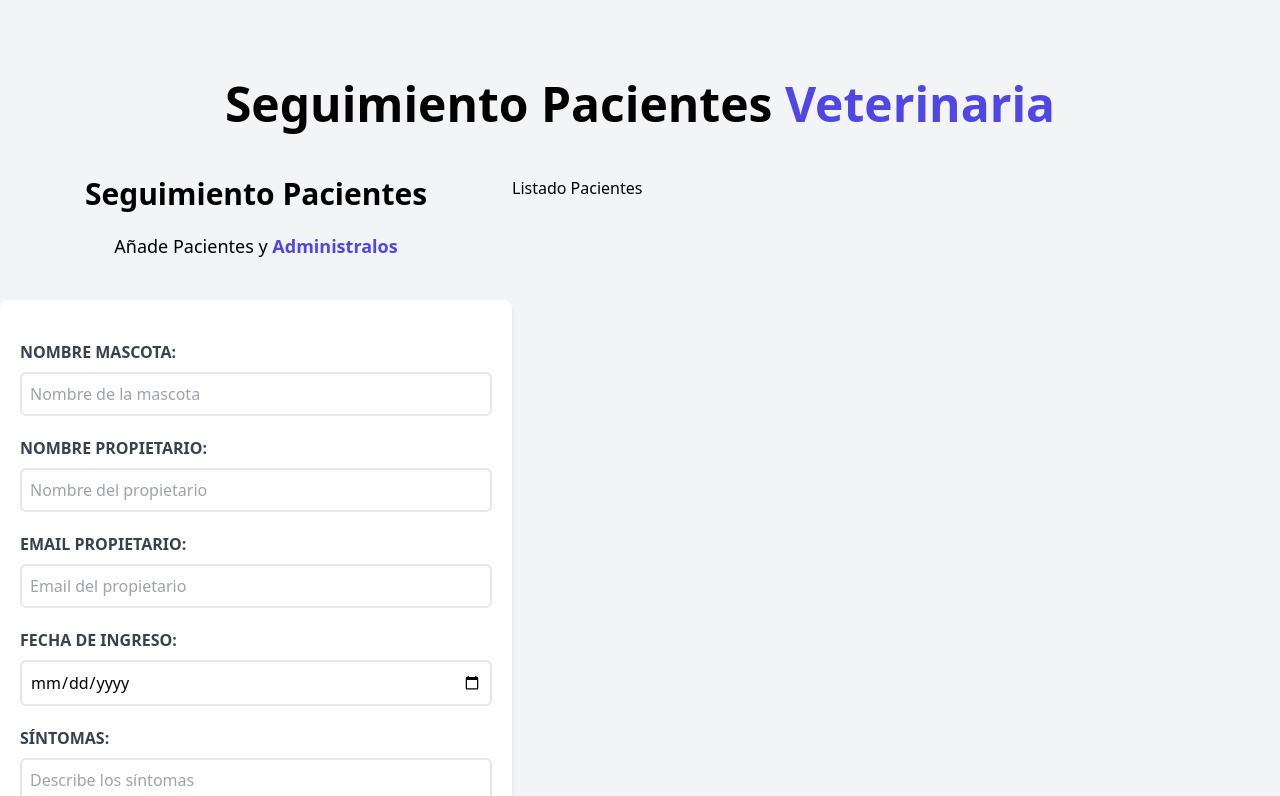
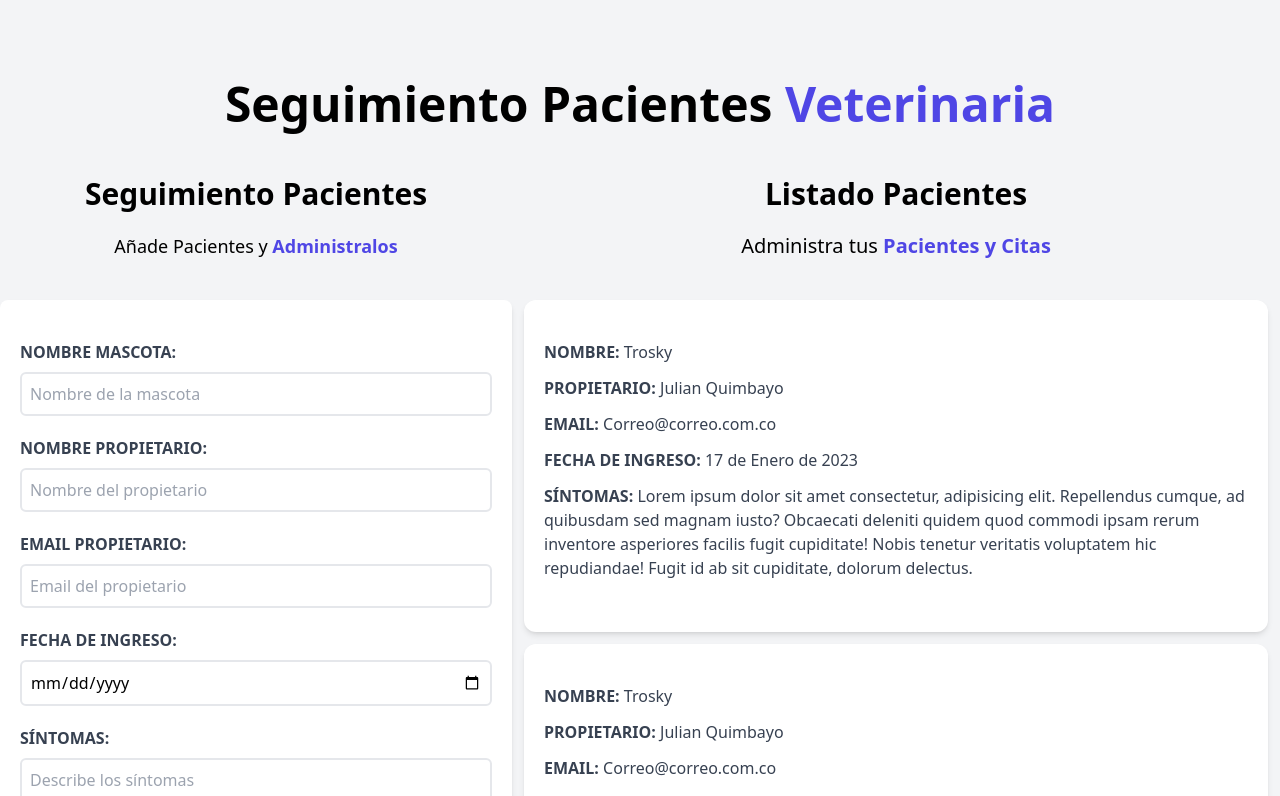
Before and after one commit to jaquimbayoc7/React, a React (Vite) app: page / in a window 1280 px wide. Shown: the top 796 px of the page. Built offline with nearby package versions, Linux system fonts and the light colour scheme.

Commit message:
finalizado frontend

```diff
--- a/src/components/ListadoPacientes.jsx
+++ b/src/components/ListadoPacientes.jsx
@@ -1,7 +1,17 @@
+import Pacientes from "./Pacientes"
+
 function ListadoPacientes() {
   return (
-    <div className="w-1/2 lg:w-3/5">
-        <h2>Listado Pacientes</h2>
+    <div className="md:w-1/2 lg:w-3/5 md:h-screen overflow-y-scroll">
+        <h2 className="font-black text-3xl text-center">Listado Pacientes</h2>
+        <p className=" text-xl mt-5 mb-10 text-center ">
+          Administra tus {' '}
+          <span className="text-indigo-600 font-bold">Pacientes y Citas</span>
+        </p>
+        <Pacientes />
+        <Pacientes />
+        <Pacientes />
+        <Pacientes />
     </div>
 
   )
--- /dev/null
+++ b/src/components/Pacientes.jsx
@@ -0,0 +1,19 @@
+
+const Pacientes = () => {
+  return (
+    <div className="m-3 bg-white shadow-md px-5 py-10 rounded-xl">
+          <p className="font-bold mb-3 text-gray-700 uppercase">Nombre:{' '}<span className="font-normal normal-case">Trosky</span></p>
+
+          <p className="font-bold mb-3 text-gray-700 uppercase">Propietario:{' '}<span className="font-normal normal-case">Julian Quimbayo</span></p>
+
+          <p className="font-bold mb-3 text-gray-700 uppercase">Email:{' '}<span className="font-normal normal-case">Correo@correo.com.co</span></p>
+
+          <p className="font-bold mb-3 text-gray-700 uppercase">Fecha de Ingreso:{' '}<span className="font-normal normal-case">17 de Enero de 2023</span></p>
+
+          <p className="font-bold mb-3 text-gray-700 uppercase">Síntomas:{' '}<span className="font-normal normal-case">Lorem ipsum dolor sit amet consectetur, adipisicing elit. Repellendus cumque, ad quibusdam sed magnam iusto? Obcaecati deleniti quidem quod commodi ipsam rerum inventore asperiores facilis fugit cupiditate! Nobis tenetur veritatis voluptatem hic repudiandae! Fugit id ab sit cupiditate, dolorum delectus.</span></p>
+
+    </div>
+  )
+}
+
+export default Pacientes
```
Also changed, not shown: 1 other file (tests, documents, lock files or other folders).
